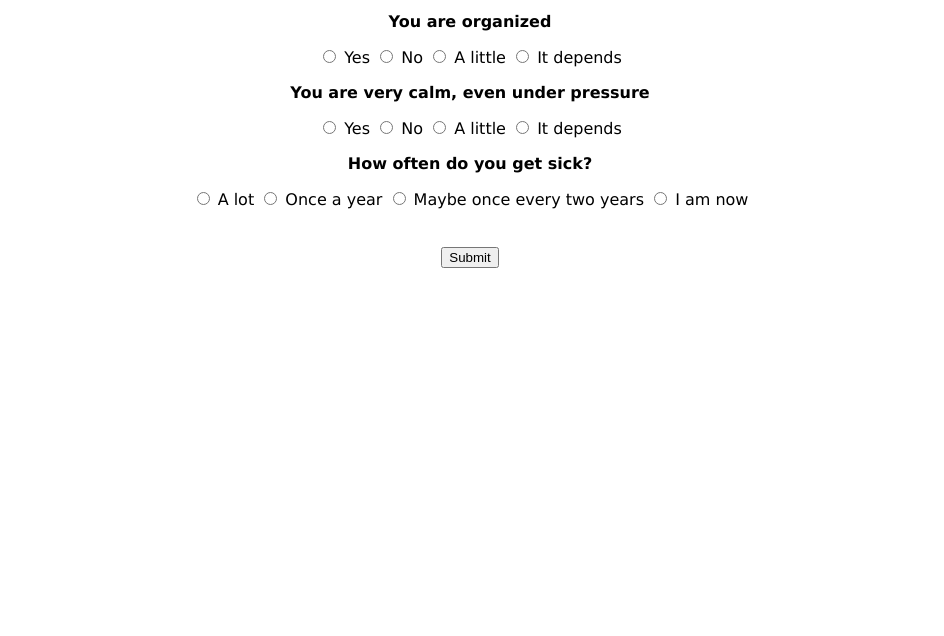
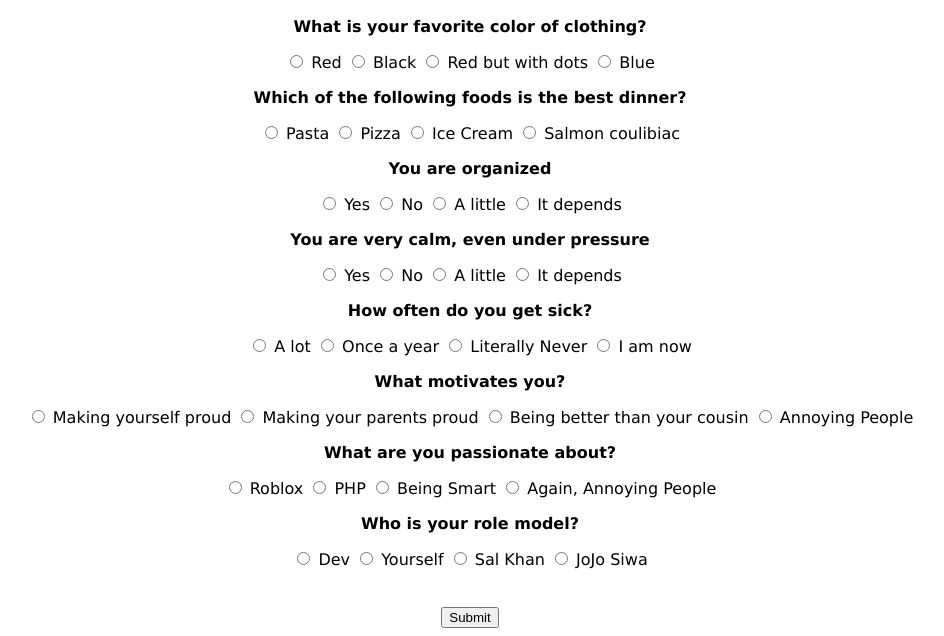
Before and after one commit to bhardwaj-ishaan/AIC, a PHP site: page /quiz/quiz.php in a window 1280 px wide. Shown: the part 1116-1752 px from the top of the page, without its empty margins (170-1114 px from the left). Before the commit the page ends 1384 px from the top, so only its background shows below. Run offline with PHP 8.4, Linux system fonts and the light colour scheme.

Commit message:
added x8 + updated project

```diff
--- a/index.html
+++ b/index.html
@@ -41,6 +41,7 @@
                 <tr><td>X4: Lights Out</td><td><a href = "https://atdpsites.berkeley.edu/ishaan/x4/x4.html">X4</a></td></tr>
                 <tr><td>X5: Magic Mixerator</td><td><a href = "https://atdpsites.berkeley.edu/ishaan/x5/x5.html">X5</a></td></tr>
                 <tr><td>X6: Gotta Catch...A Very Specific Subset!</td><td><a href = "https://atdpsites.berkeley.edu/ishaan/x6/x6.html">X6</a></td></tr>
+                <tr><td>X8: To JOIN Them is My Cause</td><td><a href = "https://atdpsites.berkeley.edu/ishaan/x8/x8.html">X8</a></td></tr>
             </tbody>
         </table>
     </body>
--- a/quiz/header.php
+++ b/quiz/header.php
@@ -1,8 +1,8 @@
 <?php
     function addHeader() {
-        echo '<header style="text-align: center; padding: 10px;">
-                <img src="logo.png" style="height: 50px;" alt="atdp logo"/>
-                <h1 style="color: darkblue; font-family: Arial, sans-serif;">Ishaan\'s Quiz</h1>
+        echo '<header>
+                <img src="logo.png" alt="atdp logo">
+                <h1>Ishaan\'s Quiz</h1>
               </header>';
     }
 ?>
--- a/quiz/quiz.css
+++ b/quiz/quiz.css
@@ -8,7 +8,20 @@ h1{
     font-family: 'Gill Sans', 'Gill Sans MT', Calibri, 'Trebuchet MS', sans-serif;
 }
 
+header{
+    text-align: center;
+    padding: 10px;
+}
+
+header img{
+    height: 50px;
+}
+
 p{
+    font-weight: bold;
+}
+
+#special{
     font-weight: bold;
 }
 
--- a/quiz/quiz.js
+++ b/quiz/quiz.js
@@ -3,5 +3,4 @@ $(document).ready(() => {
         let inputGroup = $(this).closest('.input-group');
         inputGroup.addClass('done');
     })
-
 })
--- a/quiz/quiz.php
+++ b/quiz/quiz.php
@@ -1,5 +1,5 @@
 <!DOCTYPE html>
-<html>
+<html lang="en">
     <head>
         <title>Ishaan's Quiz</title>
         <link rel="stylesheet" href="quiz.css">
@@ -12,7 +12,7 @@
             include 'header.php';
             addHeader();
         ?>
-        <form action="quiz.php" method="post">
+        <form action="endMessage.php" method="post">
             <h2>FIRST: Biographical Data</h2>
             <label for="name">Name:</label>
             <input required type="text" name="name" id="name" pattern="[A-Za-z ]+">
@@ -31,28 +31,32 @@
             <br>
             <br>
             <label for="ssn">Social Security Number:</label>
-            <input required type="number" name="ssn" id="ssn" min="111111111" max="999999999">
+            <input required type="number" name="ssn" id="ssn" min="100000000" max="999999999">
             <br>
             <br>
             <label for="reddit">Number of times you have used reddit this week:</label>
             <input required type="number" name="reddit" id="reddit" max="5">
             <br>
             <br>
+            <br>
+            <h2>Now, The Real Quiz:</h2>
+            <br>
+            <br>
             <div class="input-group">
-                <label for="social">On a scale of 1 to 10, how social are you?</label>
-                <input required type="range" min="1" max="10" step="1" id="social" name="social" pattern="[1-10]"oninput="rangeValue.innerText = this.value">
+                <label for="social" id="special">On a scale of 1 to 10, how social are you?</label>
+                <input type="range" min="1" max="10" step="1" id="social" name="social" oninput="rangeValue.innerText = this.value">
                 <i id="rangeValue">5</i>
             </div>
             <div class="input-group">
                 <p>Which of the following is the best room: </p>
                 <input required type="radio" id="basic" name="room" value="basic">
-                <label for="basic"><img src="https://www.thespruce.com/thmb/fCAE88wv3KYcLeW5aRwKPsMYbtY=/1500x0/filters:no_upscale():max_bytes(150000):strip_icc()/24.HamptonsModernbyChangoCo.-PrimaryBedroom-ff3e8713c3424e96898446759dca9b22.jpg" height="200px" width="300px" alt="basic"></label>
+                <label for="basic"><img src="https://www.thespruce.com/thmb/fCAE88wv3KYcLeW5aRwKPsMYbtY=/1500x0/filters:no_upscale():max_bytes(150000):strip_icc()/24.HamptonsModernbyChangoCo.-PrimaryBedroom-ff3e8713c3424e96898446759dca9b22.jpg" height="200" width="300" alt="basic"></label>
                 <input required type="radio" id="gaming" name="room" value="gaming">
-                <label for="gaming"><img src="https://blog.displate.com/wp-content/uploads/2021/09/img_6138b2beedbd9.jpg" alt="basic" height="200px" width="300px"></label>
+                <label for="gaming"><img src="https://blog.displate.com/wp-content/uploads/2021/09/img_6138b2beedbd9.jpg" alt="basic" height="200" width="300"></label>
                 <input required type="radio" id="royal" name="room" value="royal">
-                <label for="royal"><img src="https://cdn.onekindesign.com/wp-content/uploads/2019/03/Serene-Master-Bedroom-Decorating-Ideas-19-1-Kindesign.jpg" alt="royal" height="200px" width="300px"></label>
+                <label for="royal"><img src="https://cdn.onekindesign.com/wp-content/uploads/2019/03/Serene-Master-Bedroom-Decorating-Ideas-19-1-Kindesign.jpg" alt="royal" height="200" width="300"></label>
                 <input required type="radio" id="crazy" name="room" value="crazy">
-                <label for="crazy"><img src="https://i.dailymail.co.uk/1s/2021/10/18/15/49319597-10103689-The_charming_period_cottage_has_warm_interiors_The_only_baffling-a-24_1634566062975.jpg" alt="weird" height="200px" width="300px"></label>
+                <label for="crazy"><img src="https://i.dailymail.co.uk/1s/2021/10/18/15/49319597-10103689-The_charming_period_cottage_has_warm_interiors_The_only_baffling-a-24_1634566062975.jpg" alt="weird" height="200" width="300"></label>
             </div>
             <div class="input-group">
                 <p>What is your favorite color of clothing?</p>
@@ -105,9 +109,42 @@
                 <input required type="radio" id="once" name="sick" value="once a year">
                 <label for="once">Once a year</label>
                 <input required type="radio" id="never" name="sick" value="almost never">
-                <label for="never">Maybe once every two years</label>
+                <label for="never">Literally Never</label>
                 <input required type="radio" id="now" name="sick" value="now">
                 <label for="now">I am now</label>
+            </div>
+            <div class="input-group">
+                <p>What motivates you?</p>
+                <input required type="radio" id="you" name="motivates" value="yourself proud">
+                <label for="you">Making yourself proud</label>
+                <input required type="radio" id="parent" name="motivates" value="parents proud">
+                <label for="parent">Making your parents proud</label>
+                <input required type="radio" id="cousin" name="motivates" value="cousin">
+                <label for="cousin">Being better than your cousin</label>
+                <input required type="radio" id="people" name="motivates" value="people">
+                <label for="people">Annoying People</label>
+            </div>
+            <div class="input-group">
+                <p>What are you passionate about?</p>
+                <input required type="radio" id="roblox" name="passionate" value="roblox">
+                <label for="roblox">Roblox</label>
+                <input required type="radio" id="php" name="passionate" value="php">
+                <label for="php">PHP</label>
+                <input required type="radio" id="smart" name="passionate" value="smart">
+                <label for="smart">Being Smart</label>
+                <input required type="radio" id="apeople" name="passionate" value="apeople">
+                <label for="apeople">Again, Annoying People</label>
+            </div>
+            <div class="input-group">
+                <p>Who is your role model?</p>
+                <input required type="radio" id="dev" name="role" value="dev">
+                <label for="dev">Dev</label>
+                <input required type="radio" id="yourself" name="role" value="yourself">
+                <label for="yourself">Yourself</label>
+                <input required type="radio" id="sal" name="role" value="sal">
+                <label for="sal">Sal Khan</label>
+                <input required type="radio" id="jojo" name="role" value="jojo">
+                <label for="jojo">JoJo Siwa</label>
             </div>
             <br>
             <br>
```
Also changed, not shown: quiz/endMessage.php (+13 -4 lines), x8/x8.html (renamed from x8/index.html).
